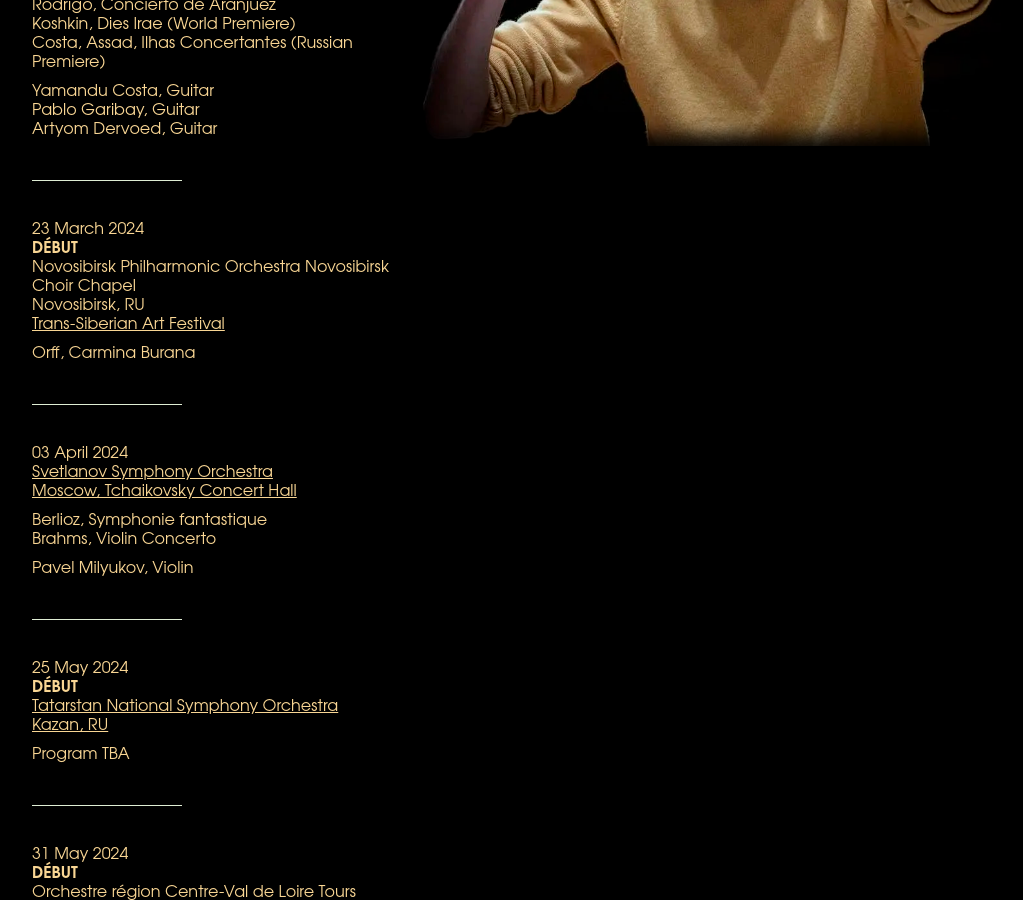
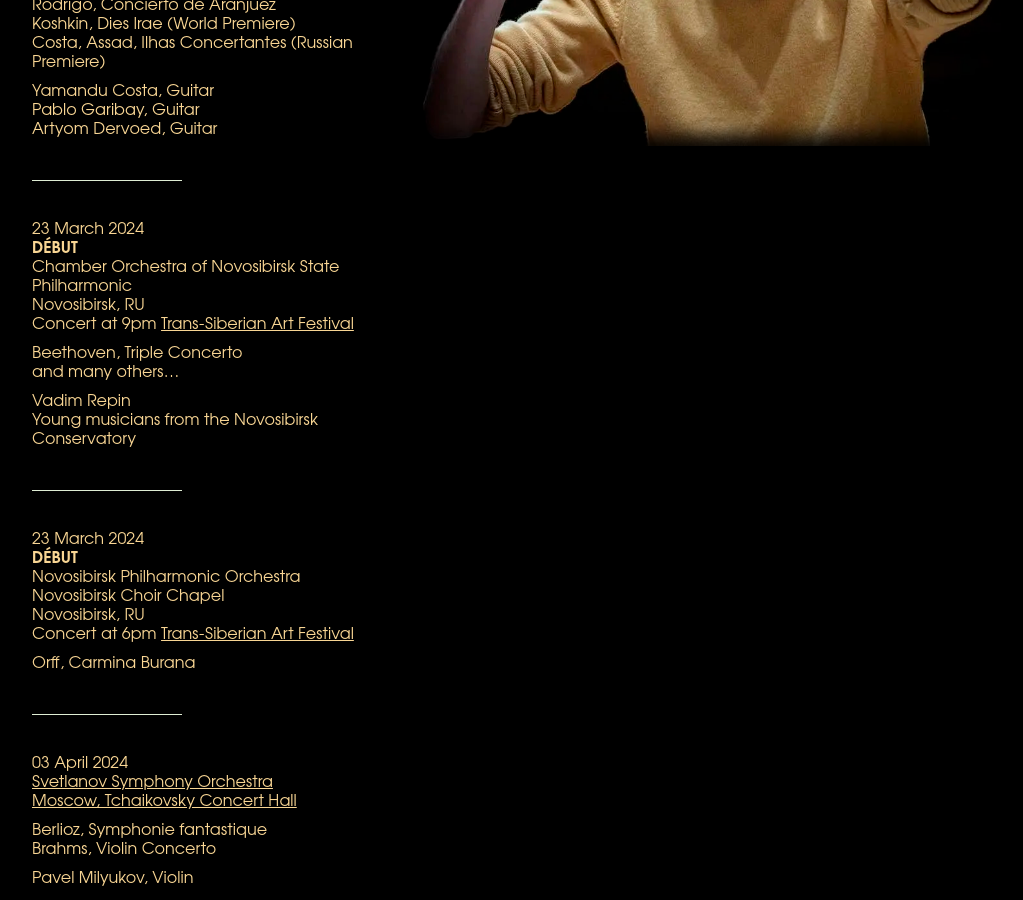
Before and after one commit to martincadoux/clementnonciaux.com, a Jekyll site: the page built from _pages/calendar.html, in a window 1280 px wide and 900 px high, scrolled down 480 px. Shown: the whole window, without its empty margins (108-1131 px from the left). Built offline with Jekyll 4.4.1, drawn with Linux system fonts in a browser that asks for light colours.

Commit message:
Update events.yml

```diff
--- a/_data/events.yml
+++ b/_data/events.yml
@@ -75,9 +75,24 @@
 - date: [2024-03-23]
   location: |-
     **DÉBUT**
+    Chamber Orchestra of Novosibirsk State Philharmonic
+    Novosibirsk, RU
+    Concert at 9pm
+    [Trans-Siberian Art Festival](https://www.transsiberianfestival.com/program)
+  program: |-
+    Beethoven, Triple Concerto
+    and many others…
+  soloist: |-
+    Vadim Repin
+    Young musicians from the Novosibirsk Conservatory
+
+- date: [2024-03-23]
+  location: |-
+    **DÉBUT**
     Novosibirsk Philharmonic Orchestra
     Novosibirsk Choir Chapel
     Novosibirsk, RU
+    Concert at 6pm
     [Trans-Siberian Art Festival](https://www.transsiberianfestival.com/program)
   program: |-
     Orff, Carmina Burana
```
